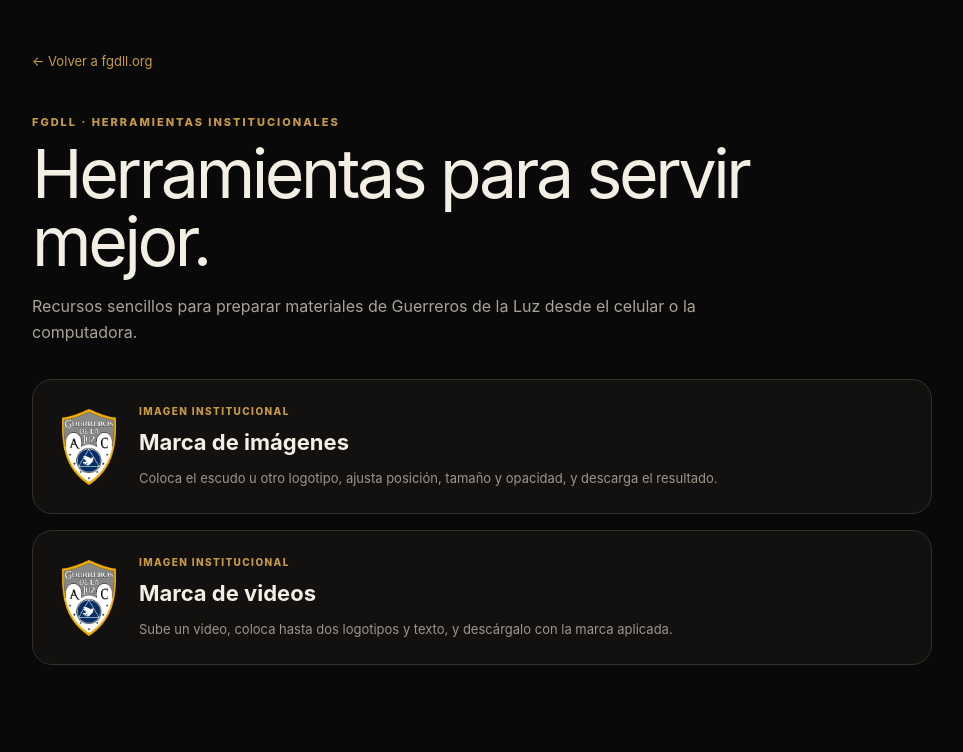
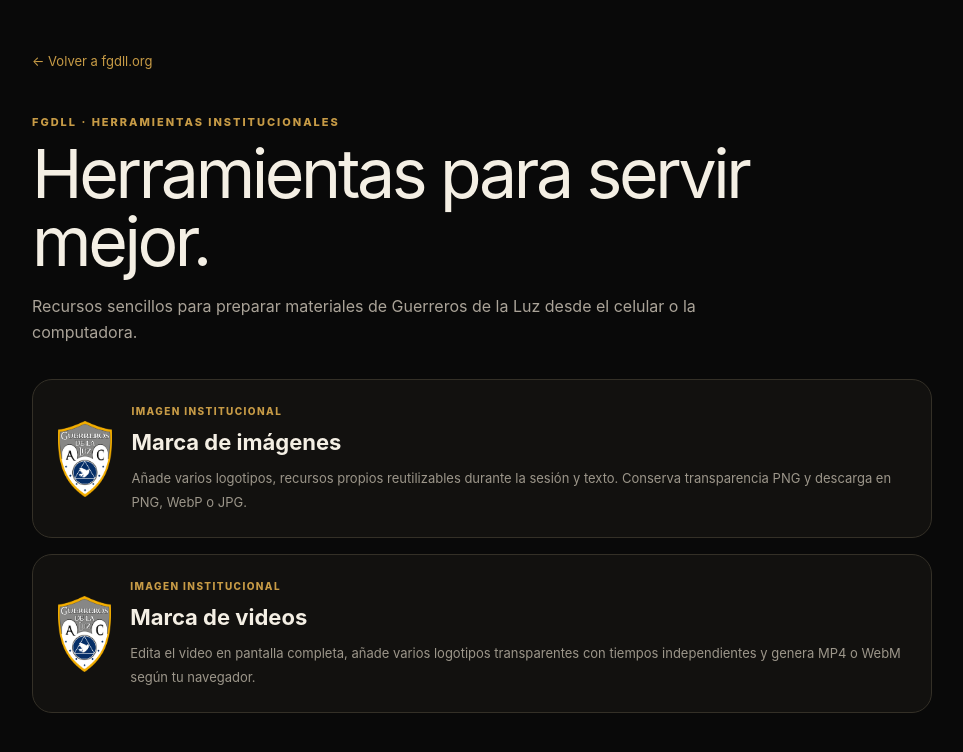
Before and after one commit to lauricortazar-droid/fgdll-web, a Next.js app: page /herramientas in a window 1280 px wide. Shown: the top 752 px of the page, without its empty margins (158-1121 px from the left). Built offline with nearby package versions, Linux system fonts and the light colour scheme.

Commit message:
Actualizar portada de herramientas multimedia FGDLL

```diff
--- a/app/herramientas/page.tsx
+++ b/app/herramientas/page.tsx
@@ -16,13 +16,13 @@
         <Link href="/herramientas/marca-imagenes" style={{display:"block",textDecoration:"none",color:"inherit",border:"1px solid #343027",borderRadius:20,padding:24,background:"#12110f"}}>
           <div style={{display:"flex",alignItems:"center",gap:18}}>
             <img src="/logo-gdll.png" alt="" style={{width:64,height:76,objectFit:"contain"}} />
-            <div><span style={{display:"block",color:"#c79b46",fontSize:10,fontWeight:800,letterSpacing:".14em",textTransform:"uppercase",marginBottom:7}}>Imagen institucional</span><strong style={{display:"block",fontSize:22,marginBottom:6}}>Marca de imágenes</strong><span style={{color:"#9c968a",fontSize:13,lineHeight:1.5}}>Coloca el escudo u otro logotipo, ajusta posición, tamaño y opacidad, y descarga el resultado.</span></div>
+            <div><span style={{display:"block",color:"#c79b46",fontSize:10,fontWeight:800,letterSpacing:".14em",textTransform:"uppercase",marginBottom:7}}>Imagen institucional</span><strong style={{display:"block",fontSize:22,marginBottom:6}}>Marca de imágenes</strong><span style={{color:"#9c968a",fontSize:13,lineHeight:1.5}}>Añade varios logotipos, recursos propios reutilizables durante la sesión y texto. Conserva transparencia PNG y descarga en PNG, WebP o JPG.</span></div>
           </div>
         </Link>
         <Link href="/herramientas/marca-videos" style={{display:"block",textDecoration:"none",color:"inherit",border:"1px solid #343027",borderRadius:20,padding:24,background:"#12110f",marginTop:16}}>
           <div style={{display:"flex",alignItems:"center",gap:18}}>
             <img src="/logo-gdll.png" alt="" style={{width:64,height:76,objectFit:"contain"}} />
-            <div><span style={{display:"block",color:"#c79b46",fontSize:10,fontWeight:800,letterSpacing:".14em",textTransform:"uppercase",marginBottom:7}}>Imagen institucional</span><strong style={{display:"block",fontSize:22,marginBottom:6}}>Marca de videos</strong><span style={{color:"#9c968a",fontSize:13,lineHeight:1.5}}>Sube un video, coloca hasta dos logotipos y texto, y descárgalo con la marca aplicada.</span></div>
+            <div><span style={{display:"block",color:"#c79b46",fontSize:10,fontWeight:800,letterSpacing:".14em",textTransform:"uppercase",marginBottom:7}}>Imagen institucional</span><strong style={{display:"block",fontSize:22,marginBottom:6}}>Marca de videos</strong><span style={{color:"#9c968a",fontSize:13,lineHeight:1.5}}>Edita el video en pantalla completa, añade varios logotipos transparentes con tiempos independientes y genera MP4 o WebM según tu navegador.</span></div>
           </div>
         </Link>
       </div>
```
